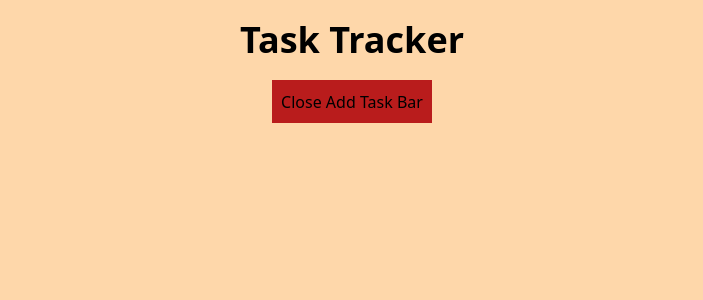
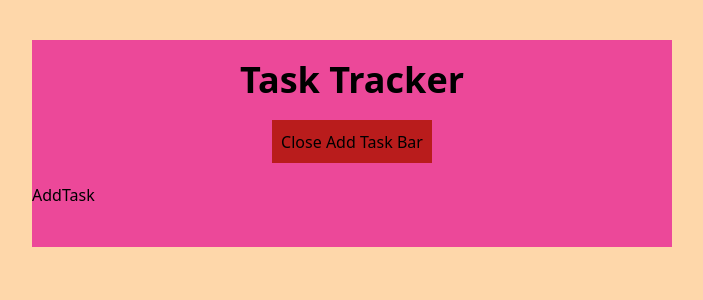
Before and after one commit to mucahitkarakus/task-tracker, a React (Create React App) app: page / in a window 1280 px wide. Both pictures are taken after a click on the element "Show Add Task Bar". Shown: the top 300 px of the page, without its empty margins (288-991 px from the left). Built offline with nearby package versions, Linux system fonts and the light colour scheme.

Commit message:
add task create

```diff
--- /dev/null
+++ b/src/components/AddTask.jsx
@@ -0,0 +1,7 @@
+import React from "react";
+
+const AddTask = () => {
+  return <div>AddTask</div>;
+};
+
+export default AddTask;
--- a/src/components/Layout.jsx
+++ b/src/components/Layout.jsx
@@ -1,12 +1,17 @@
 import React, {useState} from "react";
-import {Header} from ".";
+import {Header, AddTask} from ".";
 
 const Layout = () => {
   const [isActive, setisActive] = useState(false);
 
   return (
-    <div>
+    <div className="mt-[2.5rem] w-[40rem] bg-pink-500 pb-10">
       <Header active={isActive} setActive={setisActive} />
+      {isActive && (
+        <div>
+          <AddTask />
+        </div>
+      )}
     </div>
   );
 };
--- a/src/components/index.js
+++ b/src/components/index.js
@@ -1,2 +1,3 @@
 export {default as Layout} from "./Layout"
 export {default as Header} from "./Header"
+export {default as AddTask} from "./AddTask"
```
